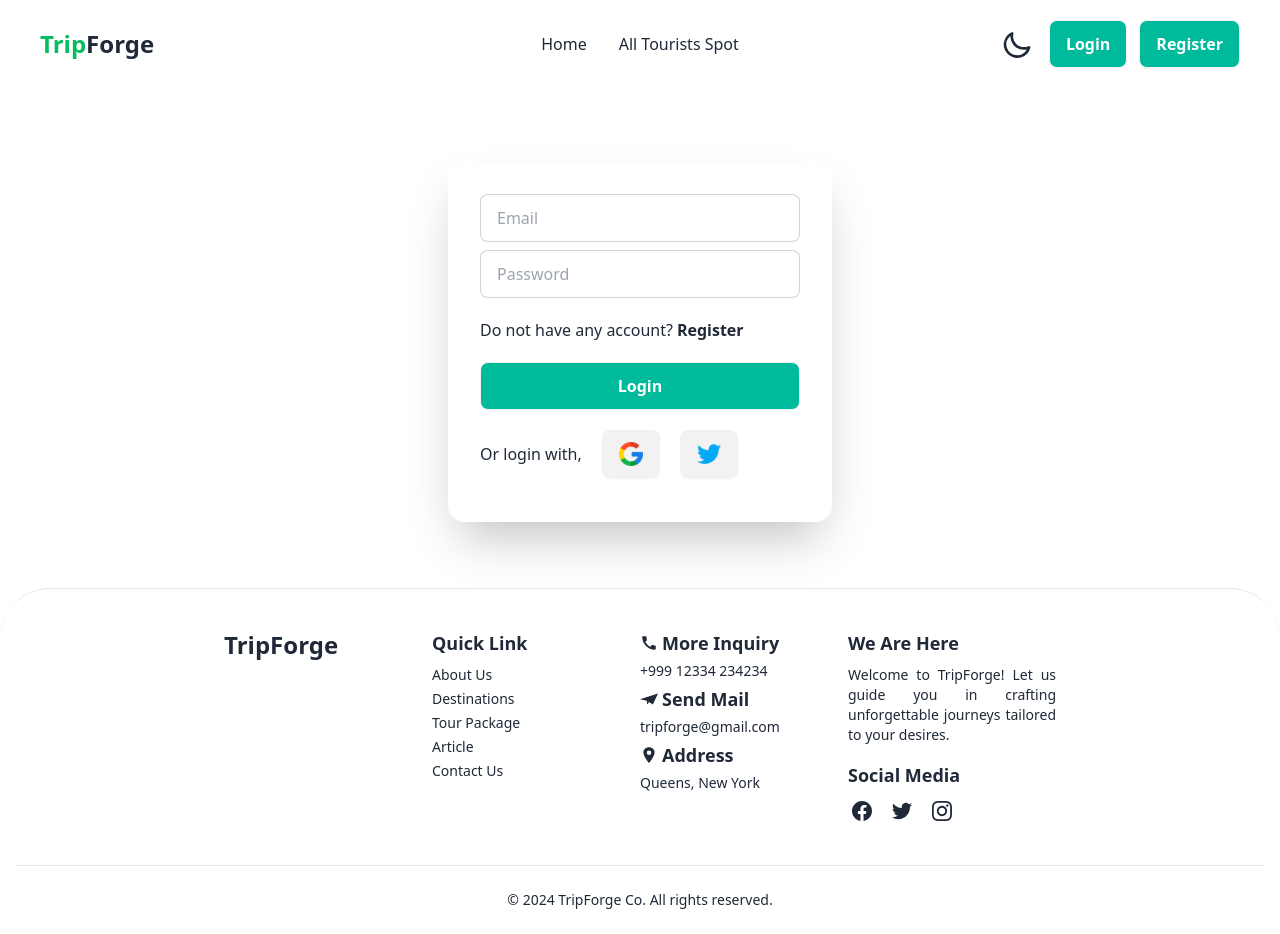
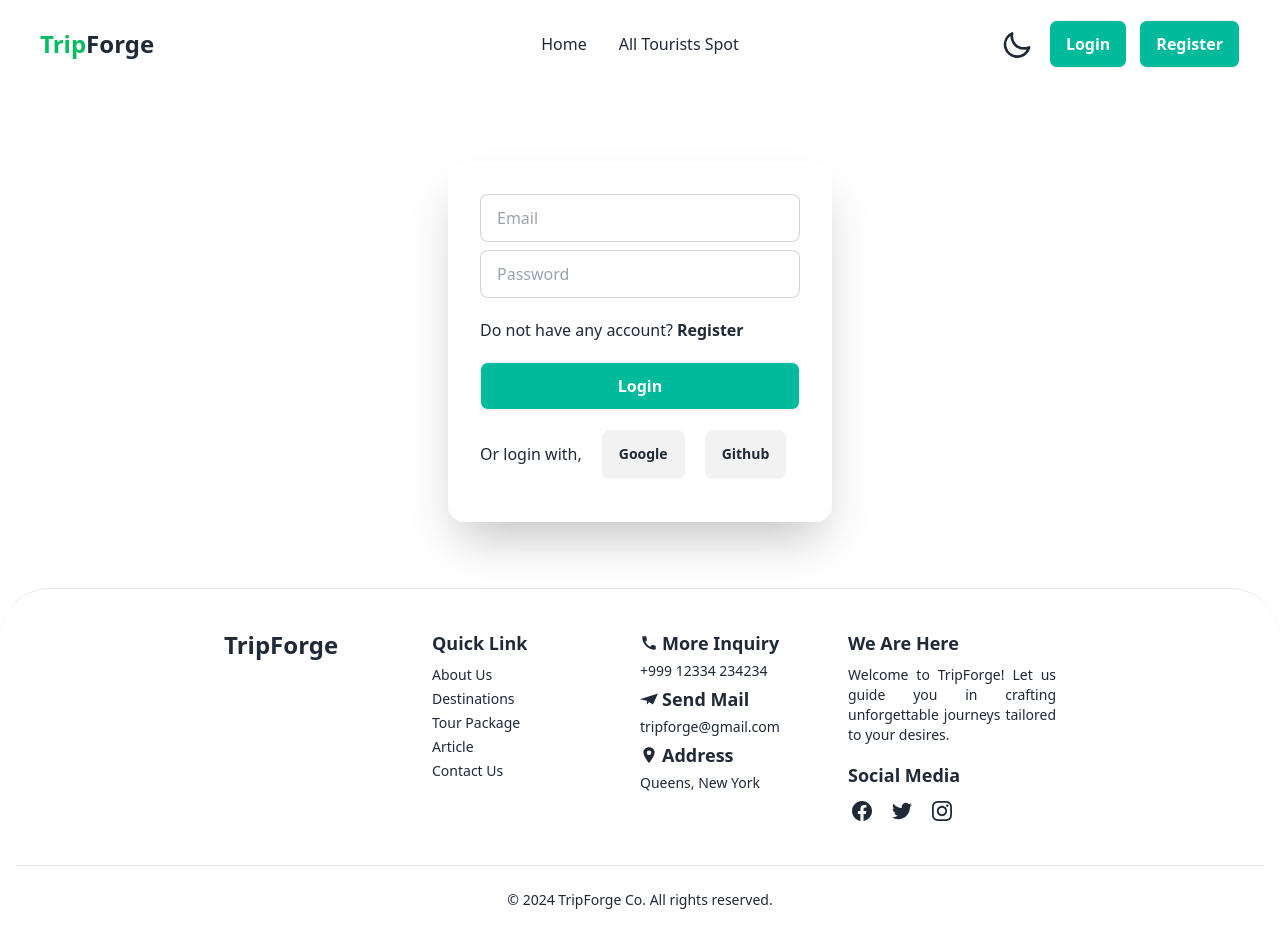
Before and after one commit to muinuddin-sm12/TripForge-client, a React (Vite) app: page /login in a window 1280 px wide. Built offline with nearby package versions, Linux system fonts and the light colour scheme; no server answers.

Commit message:
Social media login problem fixed

```diff
--- a/src/pages/Login.jsx
+++ b/src/pages/Login.jsx
@@ -70,10 +70,8 @@ const Login = () => {
 
             <div className="flex items-center py-3 gap-5">
               <h3 className="font-medium">Or login with,</h3>
-              <button className="btn hover:bg-white"><img onClick={() => handleSocialLogin(googleLogin)} className="h-6 cursor-pointer" src="/src/assets/images/google (1).png" alt="" /></button>
-              <button className="btn hover:bg-white"><img onClick={() => handleSocialLogin(twitterLogin)} className="h-6 cursor-pointer" src="/src/assets/images/twitter.png" alt="" /></button>
-              {/* <button className="btn hover:bg-white"><img onClick={() => handleSocialLogin(githubLogin)} className="h-6 cursor-pointer" src="/src/assets/images/github.png" alt="" /></button> */}
-            </div>
+              <button onClick={() => handleSocialLogin(googleLogin)} className="btn hover:bg-white">Google</button>
+              <button onClick={() => handleSocialLogin(twitterLogin)} className="btn hover:bg-white">Github</button>            </div>
           </form>
         </div>
       </div>
```
